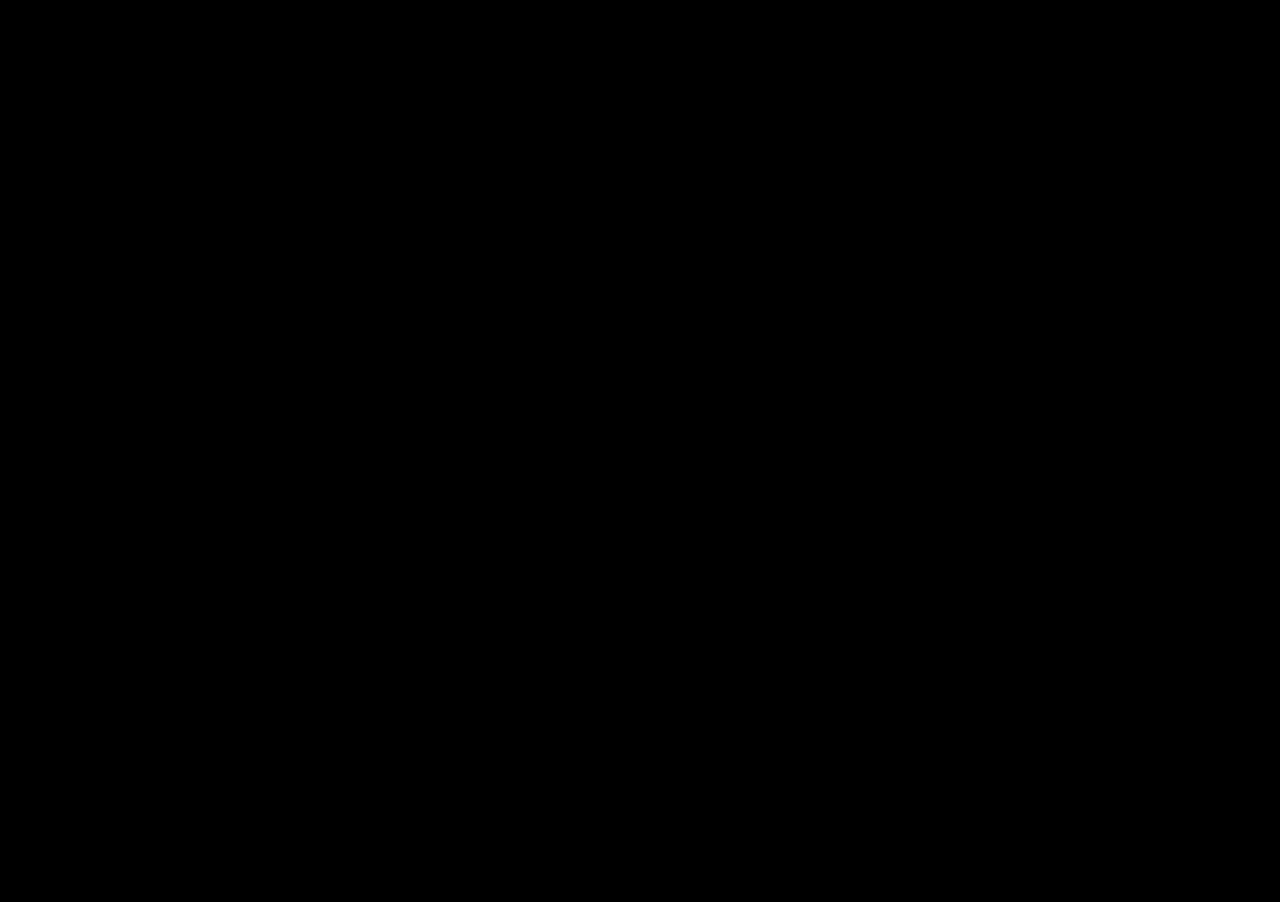
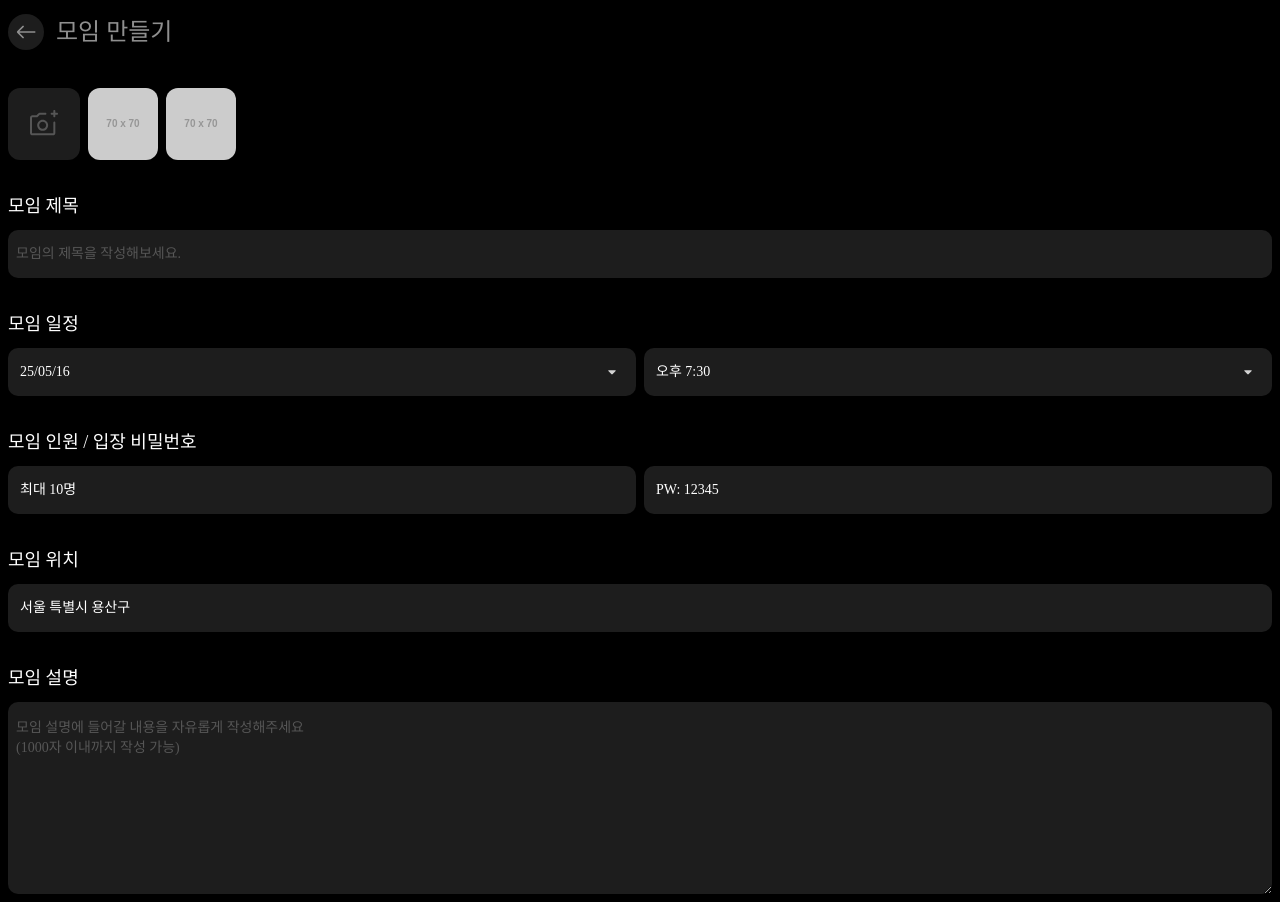
Before and after one commit to Superkid0714/ST4R-FE, a React (Vite) app in the folder ST4R/: page /groups/write in a window 1280 px wide. Before the commit the page ends 800 px from the top, so only its background shows below. Built offline with nearby package versions, Linux system fonts and the light colour scheme; sample sign-in values are in the browser's storage.

Commit message:
🎨style: 모임 만들기 페이지 초안 완성

```diff
--- a/ST4R/src/pages/group/GroupWritePage.jsx
+++ b/ST4R/src/pages/group/GroupWritePage.jsx
@@ -1 +1,105 @@
-export default function GroupWritePage() {}
+import west from '../../assets/icons/west.svg';
+
+export default function GroupWritePage() {
+
+
+
+  return (
+    <div className="p-2">
+      <div className="inline-flex justify-start items-center gap-3">
+        <div className="p-1.5 bg-[#1D1D1D] rounded-[60px]">
+          <img src={west} alt="화살표" className="w-6 h-6" />
+        </div>
+        <div className="text-[#8F8F8F] text-2xl font-normal font-['Pretendard'] leading-loose">
+          모임 만들기
+        </div>
+      </div>
+
+      <div className="flex flex-col gap-8">
+        <div></div>
+
+        <div className="flex gap-2 justify-start">
+          <img src="../src/assets/icons/camera.svg" alt="사진" />
+          <img src="https://placehold.co/70x70" className="rounded-xl" />
+          <img src="https://placehold.co/70x70" className="rounded-xl" />
+        </div>
+
+        {/* 모임 제목 칸 */}
+        <div className="flex flex-col gap-2.5">
+          <div className="text-lg font-['Pretendard']">모임 제목</div>
+          <input
+            type="text"
+            placeholder="모임의 제목을 작성해보세요."
+            className="h-12 px-2 bg-[#1D1D1D] rounded-[10px] focus:outline-none text-sm placeholder:text-[#565656] font-['Pretendard']"
+          />
+        </div>
+
+        {/* 모임 일정 칸 */}
+        <div className="flex flex-col gap-2.5">
+          <div className="text-lg font-['Pretendard']">모임 일정</div>
+          <div className="flex gap-2">
+            <div className="relative flex-1 h-12 bg-[#1D1D1D] rounded-[10px]">
+              <div className="left-3 top-3.5 absolute justify-start text-sm font-['Pretendard']">
+                25/05/16
+              </div>
+              <img
+                src="../src/assets/icons/drop_down.svg"
+                alt="드롭바"
+                className="absolute right-3 top-3"
+              />
+            </div>
+            <div className="relative flex-1 h-12 bg-[#1D1D1D] rounded-[10px]">
+              <div className="left-3 top-3.5 absolute justify-start text-sm font-['Pretendard']">
+                오후 7:30
+              </div>
+              <img
+                src="../src/assets/icons/drop_down.svg"
+                alt="드롭바"
+                className="absolute right-3 top-3"
+              />
+            </div>
+          </div>
+        </div>
+
+        {/* 모임 인원/비밀번호 칸 */}
+        <div className="flex flex-col gap-2.5">
+          <div className="text-lg font-['Pretendard']">
+            모임 인원 / 입장 비밀번호
+          </div>
+          <div className="flex gap-2">
+            <div className="relative flex-1 h-12 bg-[#1D1D1D] rounded-[10px]">
+              <div className="left-3 top-3.5 absolute justify-start text-sm font-['Pretendard']">
+                최대 10명
+              </div>
+            </div>
+            <div className="relative flex-1 h-12 bg-[#1D1D1D] rounded-[10px]">
+              <div className="left-3 top-3.5 absolute justify-start text-sm font-['Pretendard']">
+                PW: 12345
+              </div>
+            </div>
+          </div>
+        </div>
+
+        {/* 모임 위치 칸 */}
+        <div className="flex flex-col gap-2.5">
+          <div className="text-lg font-['Pretendard']">모임 위치</div>
+          <div className="h-12 relative bg-[#1D1D1D] rounded-[10px]">
+            <div className="left-3 top-3.5 absolute justify-start text-sm font-['Pretendard']">
+              서울 특별시 용산구
+            </div>
+          </div>
+        </div>
+
+        {/* 모임 설명 칸 */}
+        <div className="flex flex-col gap-2.5">
+          <div className="text-lg font-['Pretendard']">모임 설명</div>
+          <textarea
+            type="text"
+            placeholder={`모임 설명에 들어갈 내용을 자유롭게 작성해주세요\n(1000자 이내까지 작성 가능)`}
+            className="h-48 px-2 py-4 text-sm font-['Pretendard'] focus:outline-none bg-[#1D1D1D] rounded-[10px] placeholder:text-[#565656]"
+          />
+        </div>
+      </div>
+    </div>
+  );
+}
```
Also changed, not shown: ST4R/src/assets/icons/camera.svg (added), ST4R/src/assets/icons/drop_down.svg (added).
